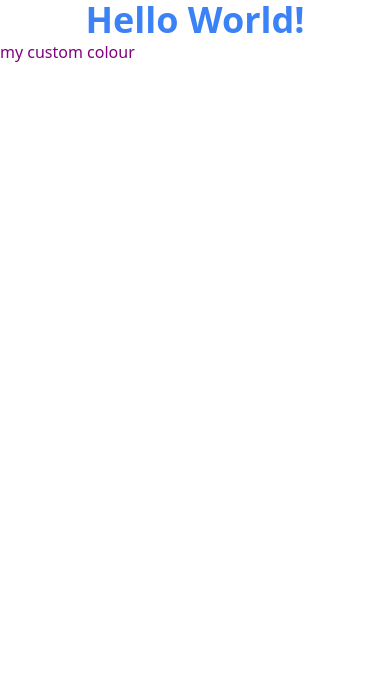
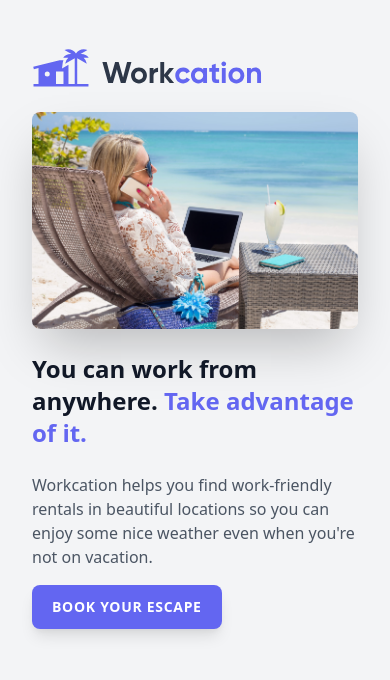
Before and after one commit to robertwrightgti/tailwind-2-zero-to-production, a website built with Vite: page index.html in a window 390 px wide. Built offline with nearby package versions, Linux system fonts and the light colour scheme.

Commit message:
images and basic responsive sizing

```diff
--- a/index.html
+++ b/index.html
@@ -1,4 +1,5 @@
 <html lang="en">
+
 <head>
     <meta charset="UTF-8">
     <meta name="viewport" content="width=device-width, initial-scale=1.0">
@@ -7,9 +8,23 @@
     <!-- <link rel="stylesheet" href="http://unpkg.com/tailwindcss@^2/dist/tailwind.min.css"> -->
     <link rel="stylesheet" href="/css/tailwind.css">
 </head>
-<body>
-    <h1 class="text-4xl font-bold text-center text-blue-500">Hello World!</h1>
-    <p class="hello">my custom colour</p>
+
+<body class="bg-gray-100 sm:bg-yellow-300 md:bg-green-700">
+    <div class="max-w-md px-8 py-12 mx-auto">
+        <img class="h-10" src="/img/logo.svg" alt="Workcation">
+        <img class="mt-6 rounded-lg shadow-2xl" src="/img/beach-work.jpg" alt="Woman workcationing on the beach">
+        <h1 class="mt-6 text-2xl font-bold text-gray-900">
+            You can work from anywhere.
+            <span class="text-indigo-500">Take advantage of it.</span>
+        </h1>
+        <p class="mt-6 text-gray-600">
+            Workcation helps you find work-friendly rentals in beautiful locations so you can
+            enjoy some nice weather even when you're not on vacation.
+        </p>
+        <div class="mt-4">
+            <a class="inline-block px-5 py-3 text-sm font-semibold tracking-wider text-white uppercase bg-indigo-500 rounded-lg shadow-lg" href="#">Book your escape</a>
+        </div>
+    </div>
 </body>
 
 </html>
```
Also changed, not shown: img/beach-work.jpg (added), img/logo.svg (added).
